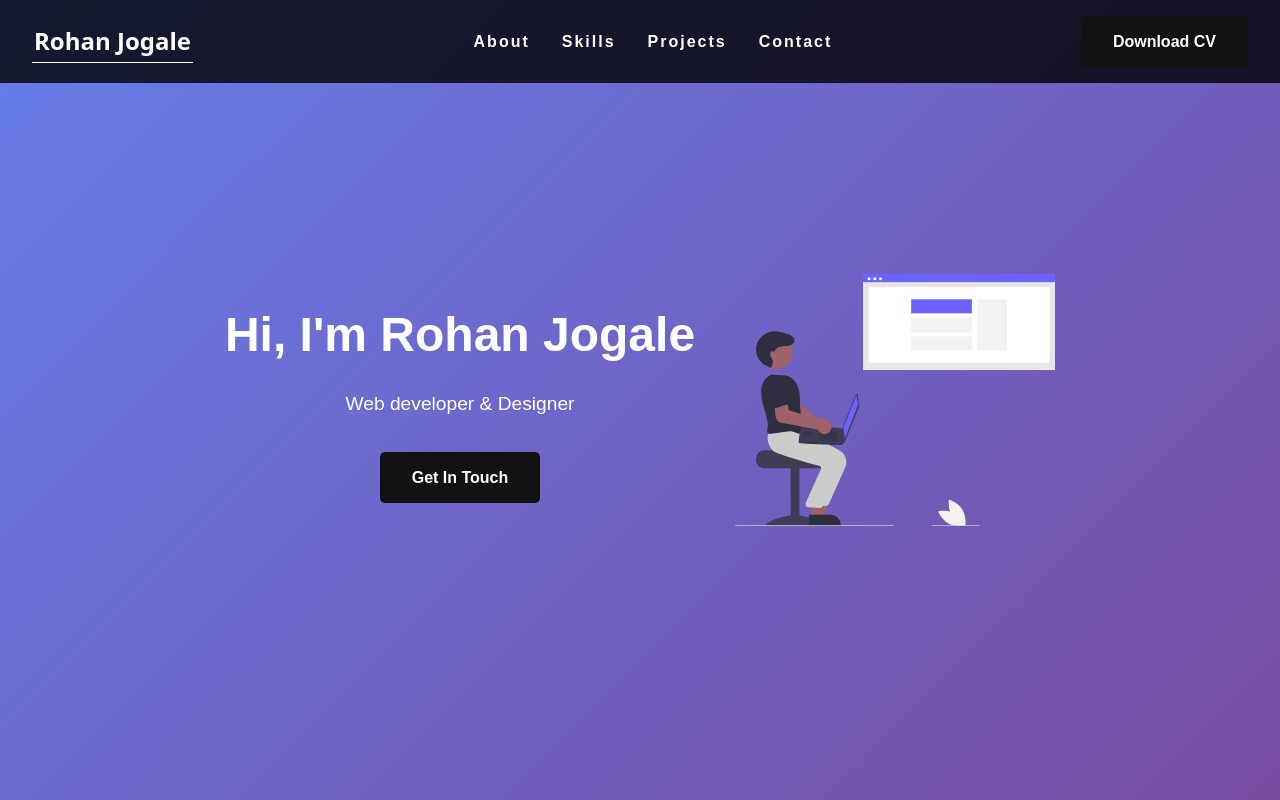
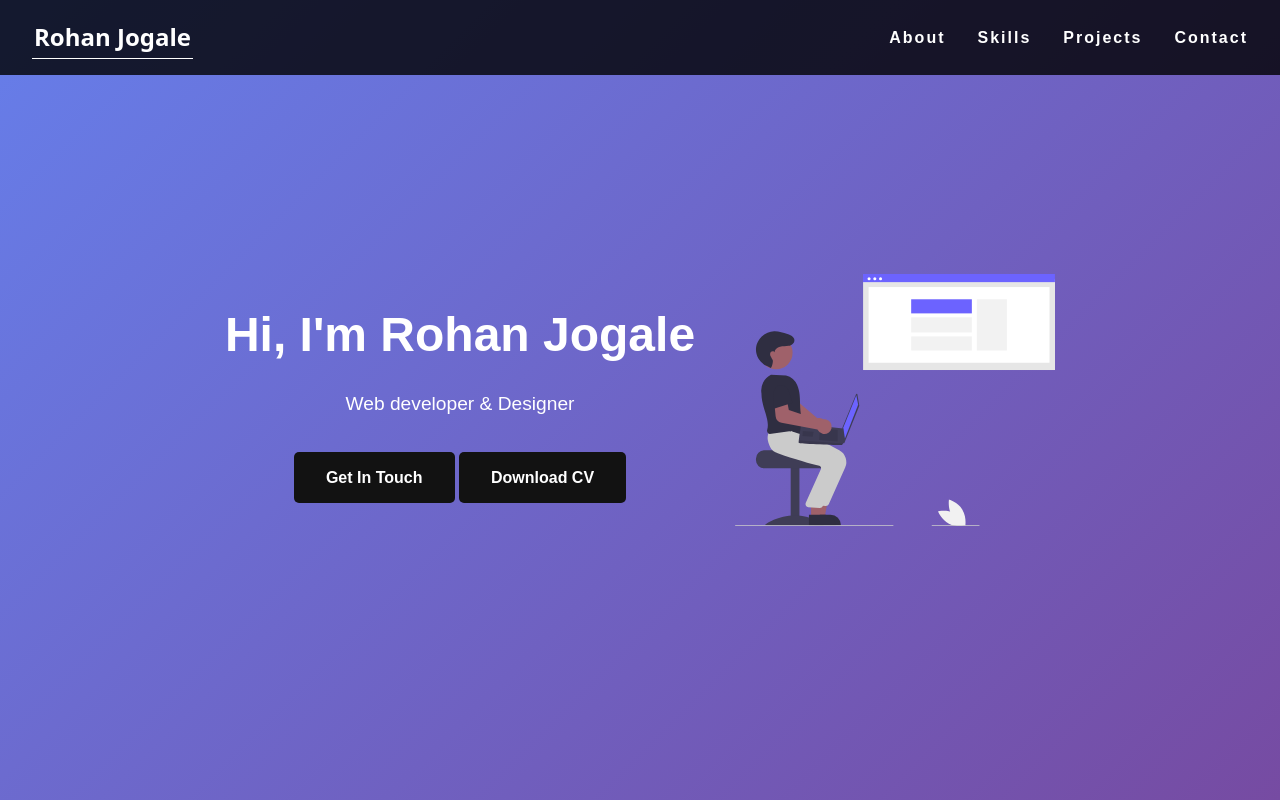
Before and after one commit to rohanJogale/Portfolio, a plain HTML site: page index.html in a window 1280 px wide. Shown: the top 800 px of the page. Drawn offline with Linux system fonts and the light colour scheme.

Commit message:
cv download button

```diff
--- a/index.html
+++ b/index.html
@@ -17,7 +17,6 @@
                 <li><a href="#projects">Projects</a></li>
                 <li><a href="#contact">Contact</a></li>
             </ul>
-            <a href="file:///C:/Users/rohan%20jogale/Downloads/Rohan%20Jogale%20Main%20CV.pdf" download="Rohan%20Jogale%20Main%20CV" class="btn">Download CV</a>
             <div class="hamburger">
                 <span></span>
                 <span></span>
@@ -31,6 +30,7 @@
             <h1>Hi, I'm Rohan Jogale</h1>
             <p>Web developer & Designer</p>
             <a href="#contact" class="btn">Get In Touch</a>
+            <a href="Rohan Jogale Main CV.pdf" download class="btn">Download CV</a>
         </div>
         <img src="undraw_web-developer_ggt0.svg" alt="">
     </section>
```
Also changed, not shown: 1 other file.
